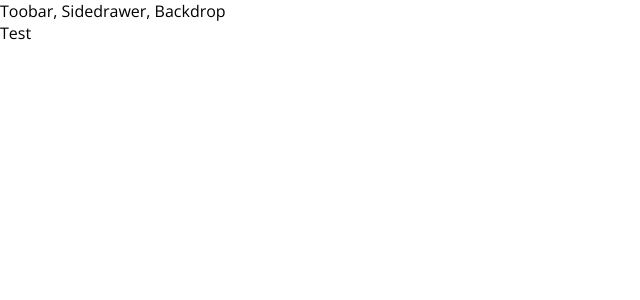
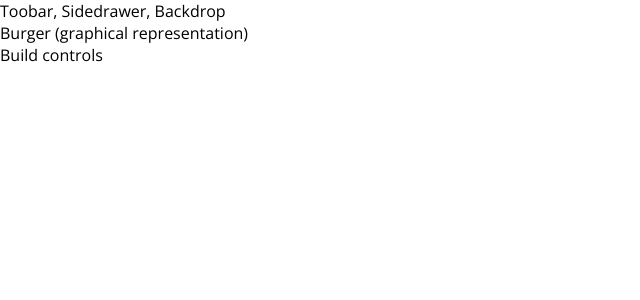
Before and after one commit to makomweb/notes-react-course, a React app in the folder burger-builder/: page / in a window 1280 px wide. Shown: the top 300 px of the page, without its empty margins (0-640 px from the left). Built offline with nearby package versions, Linux system fonts and the light colour scheme.

Commit message:
use the BurgerBuilder component

```diff
--- a/burger-builder/src/App.js
+++ b/burger-builder/src/App.js
@@ -1,11 +1,12 @@
 import React, { Component } from 'react';
 import Layout from './Components/Layout/Layout';
+import BurgerBuilder from './Containers/BurgerBuilder/BurgerBuilder';
 
 class App extends Component {
   render() {
     return (
       <Layout>
-        Test
+        <BurgerBuilder />
       </Layout>
     );
   }
--- a/burger-builder/src/Containers/BurgerBuilder/BurgerBuilder.js
+++ b/burger-builder/src/Containers/BurgerBuilder/BurgerBuilder.js
@@ -1,12 +1,14 @@
 import React, { Component } from 'react';
+import Auxiliary from '../../HOC/Auxiliary';
 
 class BurgerBuilder extends Component {
 
     render() {
         return (
-            <div>
-                Burger Builder!
-            </div>
+            <Auxiliary>
+                <div>Burger (graphical representation)</div>
+                <div>Build controls</div>
+            </Auxiliary>
         )
     }
 }
```
